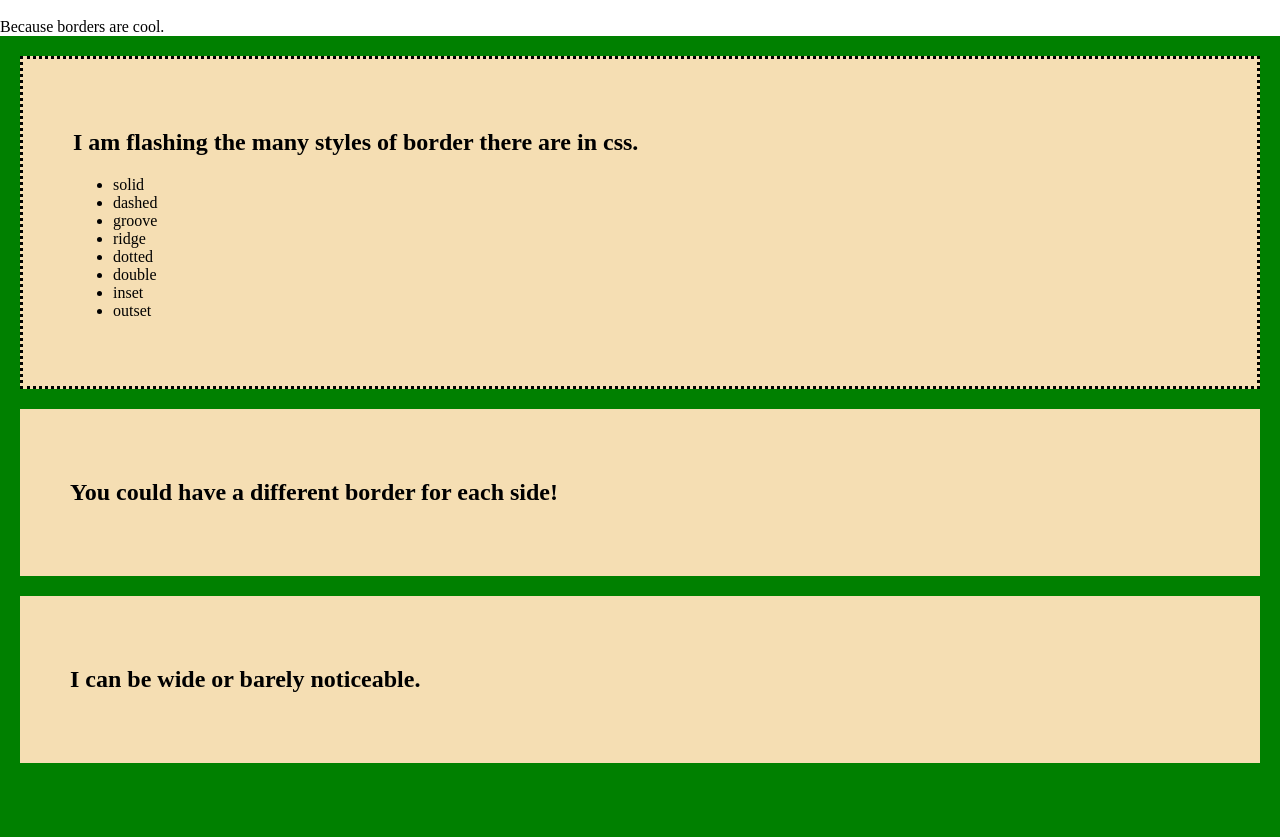
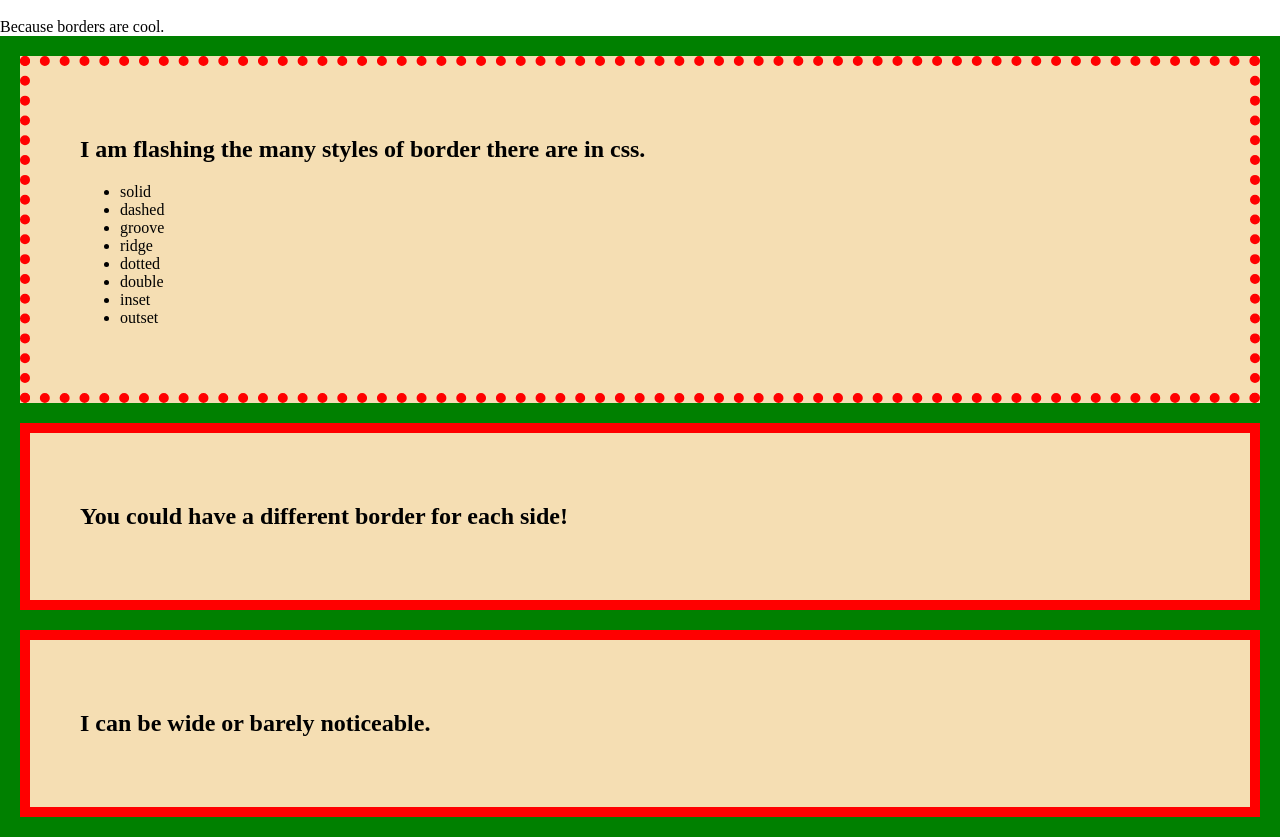
Before and after one commit to Ezeekey/css-showcase, a plain HTML site: page index.html in a window 1280 px wide. Shown: the part 40-877 px from the top of the page. Before the commit the page ends 823 px from the top, so only its background shows below. Drawn offline with Linux system fonts and the light colour scheme.

Commit message:
Styling.

```diff
--- a/script.js
+++ b/script.js
@@ -8,7 +8,7 @@ let borderIndex = 0;
 function flashBorders () {
     document.getElementById("flashingBorderDiv").style.borderStyle = borders[borderIndex];
 
-    borderIndex < borders.length ? borderIndex++ : borderIndex = 0;
+    borderIndex < borders.length - 1 ? borderIndex++ : borderIndex = 0;
 }
 
 
--- a/style.css
+++ b/style.css
@@ -7,6 +7,10 @@ div {
     background-color: wheat;
     padding: 50px;
     margin: 20px;
+
+    border-style: solid;
+    border-color: red;
+    border-width: 10px;
 }
 
 header {
```
